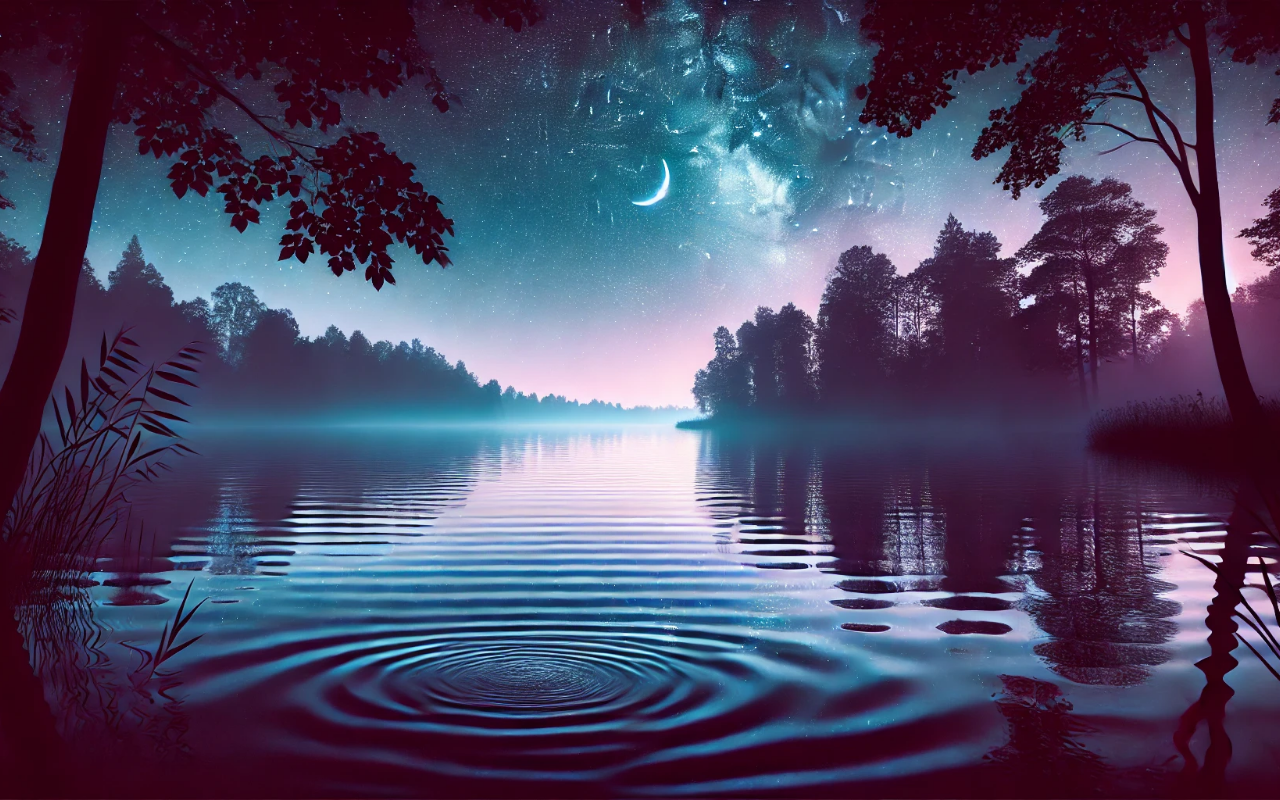
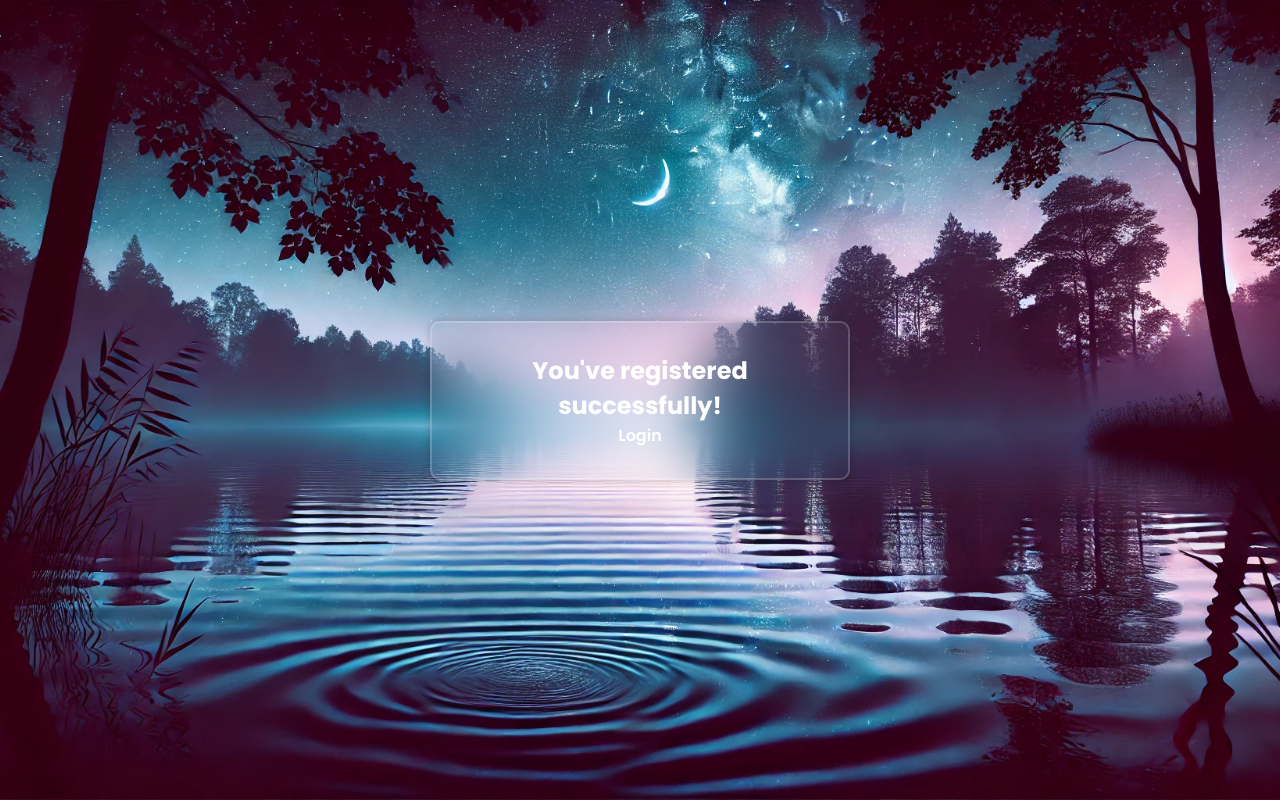
Before and after one commit to karsonbwoy/login-form, a React (Create React App) app: page /success in a window 1280 px wide. Before the commit this address had no page. Built offline with nearby package versions, Linux system fonts and the light colour scheme; the HTML template or start-up script is replaced by a standard one.

Commit message:
Add success page when registered successfully.

```diff
--- a/src/App.js
+++ b/src/App.js
@@ -4,6 +4,7 @@ import LoginForm from './Components/LoginForm/LoginForm';
 import RegisterForm from './Components/RegisterForm/RegisterForm';
 import ForgotPassword from './Components/ForgotPassword/ForgotPassword';
 import Home from './Components/Home/Home';
+import Success from './Components/Success/Success';
 import { BrowserRouter as Router, Route, Routes } from "react-router-dom";
 
 
@@ -16,6 +17,7 @@ function App() {
           <Route path="/login" element={<LoginForm />} />
           <Route path="/register" element={<RegisterForm />} />
           <Route path="/forgot" element={<ForgotPassword />} />
+          <Route path="/success" element={<Success />} />
         </Routes>
       </div >
     </Router>
--- a/src/Components/RegisterForm/RegisterForm.jsx
+++ b/src/Components/RegisterForm/RegisterForm.jsx
@@ -3,6 +3,7 @@ import './RegisterForm.css';
 import { FaUser, FaLock, FaHandLizard } from "react-icons/fa";
 import { MdEmail } from "react-icons/md";
 import { Link } from "react-router-dom";
+import { useNavigate } from "react-router-dom";
 
 const RegisterForm = () => {
     const [username, setUsername] = useState('')
@@ -13,6 +14,7 @@ const RegisterForm = () => {
     const [emailIsValid, setEmailIsValid] = useState(true);
     const [passwordIsValid, setPasswordIsValid] = useState(true);
     const [error, setError] = useState("")
+    const navigate = useNavigate();
 
     const validateUsername = username.length > 3
     const validateEmail = () => {
@@ -64,7 +66,8 @@ const RegisterForm = () => {
             e.preventDefault();
             return;
         }
-        setError("")
+        setError("");
+        navigate("/success");
 
     }
 
@@ -93,7 +96,7 @@ const RegisterForm = () => {
                 </div>
 
                 <div className="policies">
-                    <label htmlFor="policies-checkbox"><input type="checkbox" required id="policies-checkbox" />I've read and consent <a href="#">policies</a></label>
+                    <label htmlFor="policies-checkbox"><input type="checkbox" required id="policies-checkbox" />I've read and consent to the <a href="#">policies</a></label>
                 </div>
 
                 <button type="submit" onClick={handleSubmit}>Register</button>
--- /dev/null
+++ b/src/Components/Success/Success.css
@@ -0,0 +1,12 @@
+button {
+    height: 45px;
+    background: #fff;
+    border: none;
+    outline: none;
+    border-radius: 40px;
+    box-shadow: 0 0 10px rgba(0, 0, 0, 0.1);
+    cursor: pointer;
+    color: #333;
+    font-size: 16px;
+    font-weight: 700;
+}
--- /dev/null
+++ b/src/Components/Success/Success.jsx
@@ -0,0 +1,18 @@
+import React, { useState } from "react";
+import './Success.css';
+import { Link } from "react-router-dom";
+
+
+
+const Success = () => {
+    return (
+        <div className="wrapper">
+            <h2>
+                You've registered successfully!
+            </h2>
+            <Link to="/login">Login</Link>
+        </div>
+    )
+}
+
+export default Success
```
